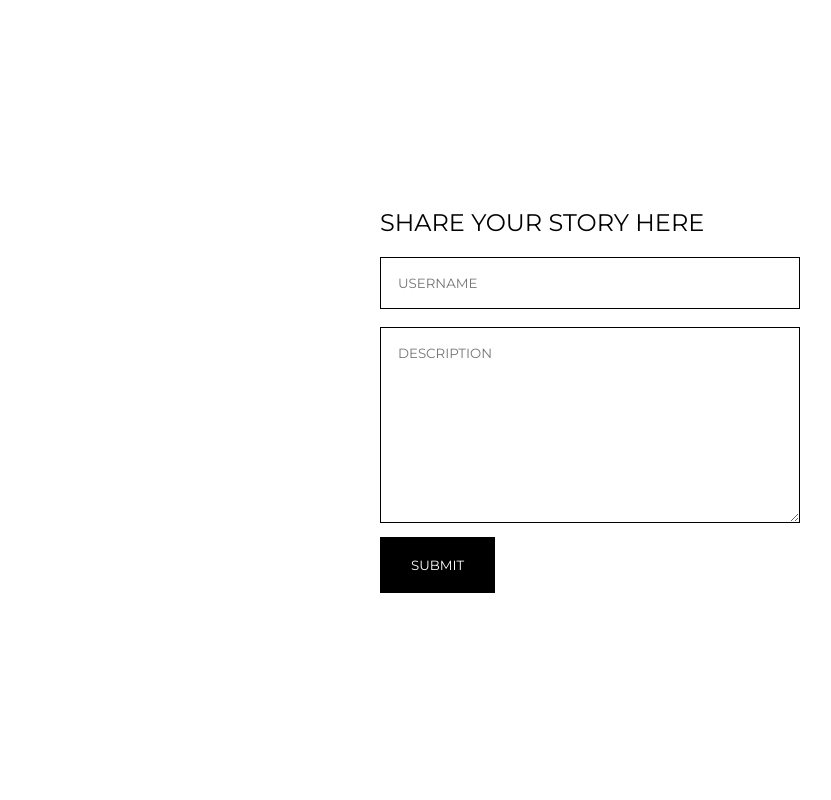
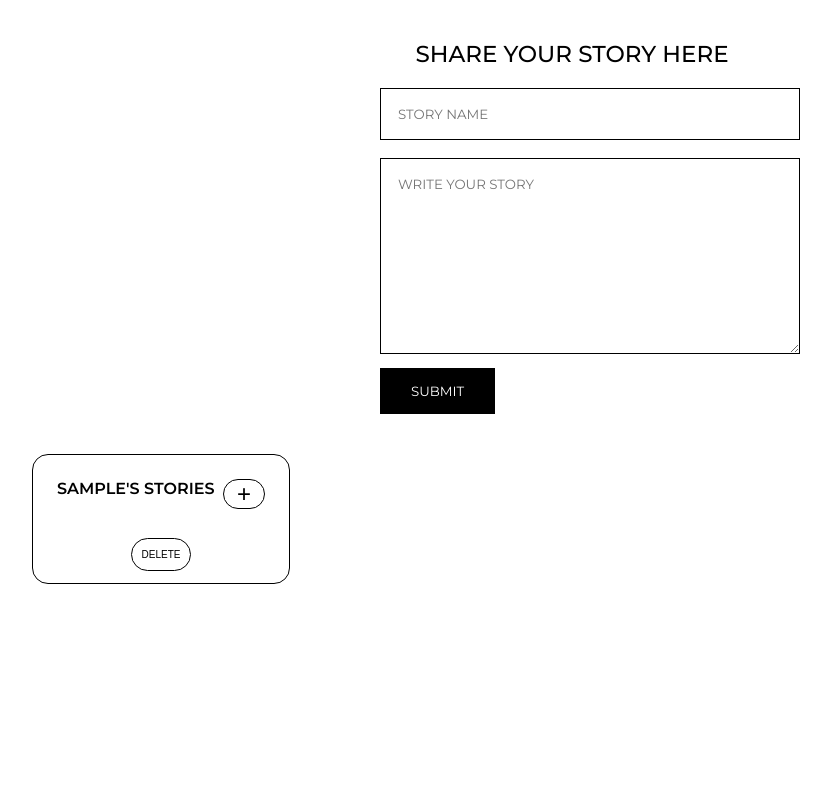
Before and after one commit to riazakhanda017ksn/wood-worth-cabinetry, a React (Create React App) app: page / in a window 1280 px wide. Both pictures are taken after typing "Sample", "Sample" into the empty fields and a click on the button "SUBMIT". Shown: the top 800 px of the page, without its empty margins (68-899 px from the left). Built offline with nearby package versions, Linux system fonts and the light colour scheme.

Commit message:
data passed

```diff
--- a/src/App.js
+++ b/src/App.js
@@ -46,27 +46,105 @@
 
 // export default App;
 
+// import React from "react";
+// import { useState } from "react";
+// import Container from "./components/MegaTodo/Container/Container";
+// import DataAdd from "./components/MegaTodo/DataAdd/DataAdd";
+// import { v4 as uuidv4 } from "uuid";
+// const App = () => {
+//   const [users, setUsers] = useState([]);
+//   const liftingData = (data) => {
+//     setUsers((previousUserData) => {
+//       return [...previousUserData, { id: uuidv4(), data }];
+//     });
+//   };
+//   const handleRemoveData = (id) => {
+//     setUsers((userId) => {
+//       return userId.filter((user) => user.id !== id);
+//     });
+//   };
+//   return (
+//     <>
+//       <DataAdd liftingData={liftingData} />
+//       <Container users={users} handleRemoveData={handleRemoveData} />
+//     </>
+//   );
+// };
+
+// export default App;
+
 import React from "react";
 import { useState } from "react";
-import Container from "./components/MegaTodo/Container/Container";
-import DataAdd from "./components/MegaTodo/DataAdd/DataAdd";
+import FAQContainer from "./components/FAQAPP/FAQContainer/FAQContainer";
+import FaqForm from "./components/FAQAPP/FAQFORM/faqForm";
 import { v4 as uuidv4 } from "uuid";
+const data = [
+  {
+    id: 1,
+    name: "Leanne Graham",
+    username: "Bret",
+    email: "Sincere@april.biz",
+    address: {
+      street: "Kulas Light",
+      suite: "Apt. 556",
+      city: "Gwenborough",
+      zipcode: "92998-3874",
+      geo: {
+        lat: "-37.3159",
+        lng: "81.1496",
+      },
+    },
+    phone: "1-770-736-8031 x56442",
+    website: "hildegard.org",
+    company: {
+      name: "Romaguera-Crona",
+      catchPhrase: "Multi-layered client-server neural-net",
+      bs: "harness real-time e-markets",
+    },
+  },
+  {
+    id: 2,
+    name: "Ervin Howell",
+    username: "Antonette",
+    email: "Shanna@melissa.tv",
+    address: {
+      street: "Victor Plains",
+      suite: "Suite 879",
+      city: "Wisokyburgh",
+      zipcode: "90566-7771",
+      geo: {
+        lat: "-43.9509",
+        lng: "-34.4618",
+      },
+    },
+    phone: "010-692-6593 x09125",
+    website: "anastasia.net",
+    company: {
+      name: "Deckow-Crist",
+      catchPhrase: "Proactive didactic contingency",
+      bs: "synergize scalable supply-chains",
+    },
+  },
+];
+
 const App = () => {
-  const [users, setUsers] = useState([]);
-  const liftingData = (data) => {
-    setUsers((previousUserData) => {
-      return [...previousUserData, { id: uuidv4(), data }];
+  const [posts, setPosts] = useState([]);
+  const postLiftingPassData = (newData) => {
+    setPosts((oldPost) => {
+      return [...oldPost, { id: uuidv4(), newData }];
     });
   };
-  const handleRemoveData = (id) => {
-    setUsers((userId) => {
-      return userId.filter((user) => user.id !== id);
+
+  const deleteItem = (id) => {
+    setPosts((previousItem) => {
+      return previousItem.filter((item) => item.id !== id);
     });
   };
+
   return (
     <>
-      <DataAdd liftingData={liftingData} />
-      <Container users={users} handleRemoveData={handleRemoveData} />
+      <FaqForm postLiftingPassData={postLiftingPassData} />
+      <FAQContainer posts={posts} deleteItem={deleteItem} />
     </>
   );
 };
--- /dev/null
+++ b/src/components/FAQAPP/FAQContainer/FAQContainer.jsx
@@ -0,0 +1,15 @@
+import React from "react";
+import FAQDeatails from "../FAQDeatails/FAQDeatails";
+
+const FAQContainer = ({ posts, deleteItem }) => {
+  return (
+    <div className="FAQContainer">
+      {posts &&
+        posts.map((post) => (
+          <FAQDeatails post={post} key={post.id} deleteItem={deleteItem} />
+        ))}
+    </div>
+  );
+};
+
+export default FAQContainer;
--- /dev/null
+++ b/src/components/FAQAPP/FAQDeatails/FAQDeatails.jsx
@@ -0,0 +1,27 @@
+import React, { useState } from "react";
+
+const FAQDeatails = ({ post, deleteItem }) => {
+  const [show, setShow] = useState(false);
+  const { name, description } = post.newData;
+  const { id } = post;
+  const handleDelete = (id) => {
+    return deleteItem(id);
+  };
+
+  return (
+    <>
+      <div className="faq-child">
+        <div className="show-or-hide">
+          <h2>{`${name}'s Stories`}</h2>
+          <button onClick={() => setShow(!show)}>{show ? "-" : "+"}</button>
+        </div>
+        {show ? <p>{description}</p> : ""}
+        <div className="delete">
+          <button onClick={() => handleDelete(id)}>delete</button>
+        </div>
+      </div>
+    </>
+  );
+};
+
+export default FAQDeatails;
--- /dev/null
+++ b/src/components/FAQAPP/FAQFORM/faqForm.jsx
@@ -0,0 +1,54 @@
+import React from "react";
+import { useState } from "react";
+
+const FaqForm = (props) => {
+  const [data, setData] = useState({
+    name: "",
+    description: "",
+  });
+  const { name, description } = data;
+  const handleDataChange = (e) => {
+    setData((oldData) => {
+      return { ...oldData, [e.target.name]: e.target.value };
+    });
+  };
+  const handleSubmit = (e) => {
+    e.preventDefault();
+    props.postLiftingPassData(data);
+    localStorage.setItem("userData", JSON.stringify(data));
+    return setData({
+      name: "",
+      description: "",
+    });
+  };
+  return (
+    <>
+      <div className="data-adding">
+        <h1>Share your story here</h1>
+        <form onSubmit={handleSubmit}>
+          <input
+            type="text"
+            name="name"
+            placeholder="Story Name"
+            value={name}
+            required
+            onChange={handleDataChange}
+          />{" "}
+          <br />
+          <textarea
+            name="description"
+            required
+            placeholder="write your story"
+            cols="30"
+            rows="10"
+            value={description}
+            onChange={handleDataChange}
+          ></textarea>
+          <button type="submit">Submit</button>
+        </form>
+      </div>
+    </>
+  );
+};
+
+export default FaqForm;
--- a/src/components/MegaTodo/ShowData/ShowData.jsx
+++ b/src/components/MegaTodo/ShowData/ShowData.jsx
@@ -22,11 +22,11 @@ import React from "react";
 const ShowData = (props) => {
   const { username, description } = props.user.data;
   const { id } = props.user;
-  console.log(id);
   const { handleRemoveData } = props;
   const handleDelete = (id) => {
     return handleRemoveData(id);
   };
+
   return (
     <>
       <div className="data-showing">
--- a/src/index.css
+++ b/src/index.css
@@ -38,7 +38,7 @@ form {
 
 .data-adding {
   position: relative;
-  padding: 160px 0!important;
+  padding: 40px 0!important;
 }
 
 @media (max-width: 990px) {
@@ -165,6 +165,19 @@ h3 {
 
 
 }
+.data-adding button {
+  padding: 14px 30px!important;
+  margin-top: 10px !important;
+  background: black;
+  border: 1px solid black;
+  text-transform: uppercase;
+  font-family: 'Montserrat';
+  color: white;
+  border-radius: 0px;
+  cursor: pointer;
+
+
+}
 
 .data-showing h2 {
   font-weight: 500;
@@ -235,3 +248,59 @@ input[type="text"] {
   font-family: 'Montserrat';
   text-transform: uppercase;
 } */
+
+.delete{
+  text-align: center;
+}
+.delete button {
+  padding: 10px !important;
+  background: none;
+  border: 1px solid black;
+  position: relative;
+  top: 12px;
+  text-transform: uppercase;
+  font-size: 10px;
+  border-radius: 26px;
+  cursor: pointer;
+}
+
+.FAQContainer {
+  display: grid;
+  grid-template-columns: repeat(4, 1fr);
+  grid-template-rows: 1fr;
+  grid-column-gap: 16px;
+  grid-row-gap: 0px;
+  padding: 0 100px  !important;
+  padding-bottom: 100px !important;
+  }
+
+  .faq-child {
+    border: 1px solid black;
+    padding: 24px !important;
+    border-radius: 16px;
+}
+
+.show-or-hide {
+  display: flex;
+  justify-content: space-between;
+  margin-bottom: 17px !important;
+}
+.faq-child p {
+  font-size: 13px;
+  line-height: 24px;
+}
+
+.show-or-hide button {
+  padding: 0px 13px !important;
+  font-size: 24px;
+  font-weight: 200 !important;
+  background: none;
+  border: 1px solid black;
+  border-radius: 100px;
+  cursor: pointer;
+}
+
+.show-or-hide h2 {
+  font-size: 16px;
+  font-weight: 600;
+}
```
Also changed, not shown: 1 other file (tests, documents, lock files or other folders).
